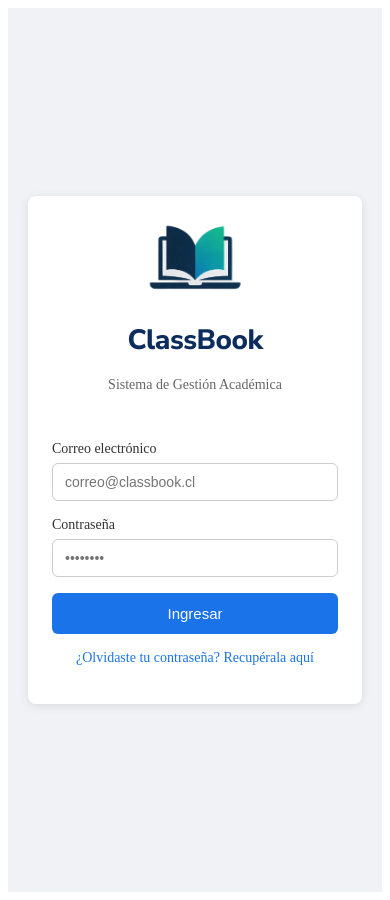
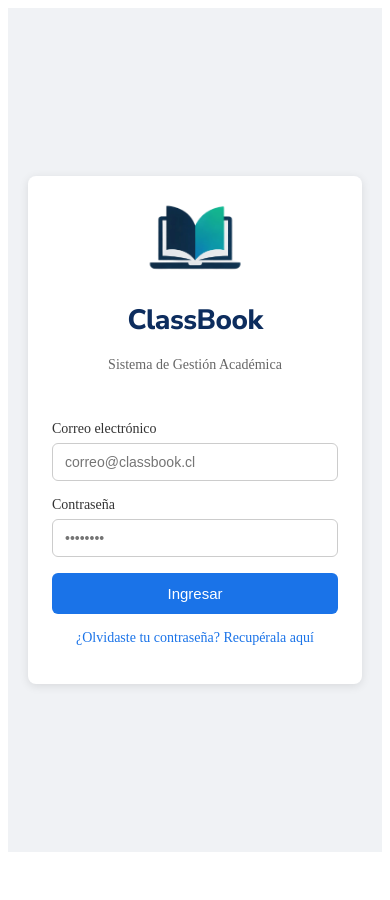
Before and after one commit to Lito-git/Proyecto_titulacion_classbook, an Angular app in the folder proyecto-classbook/: page /login in a window 390 px wide. After the commit the page ends 860 px from the top, so only its background shows below. Built offline with nearby package versions, Linux system fonts and the light colour scheme.

Commit message:
Login: CSS Fixes

```diff
--- a/proyecto-classbook/src/app/auth/login/login.component.css
+++ b/proyecto-classbook/src/app/auth/login/login.component.css
@@ -11,6 +11,7 @@
     justify-content: center;
     align-items: center;
     height: 100vh;
+    height: 100dvh;
     background-color: #f0f2f5;
 }
 
@@ -136,6 +137,7 @@ button:disabled {
 @media (max-width: 768px) {
     .login-container {
         padding: 20px;
+        box-sizing: border-box;
     }
 
     .login-card {
```
